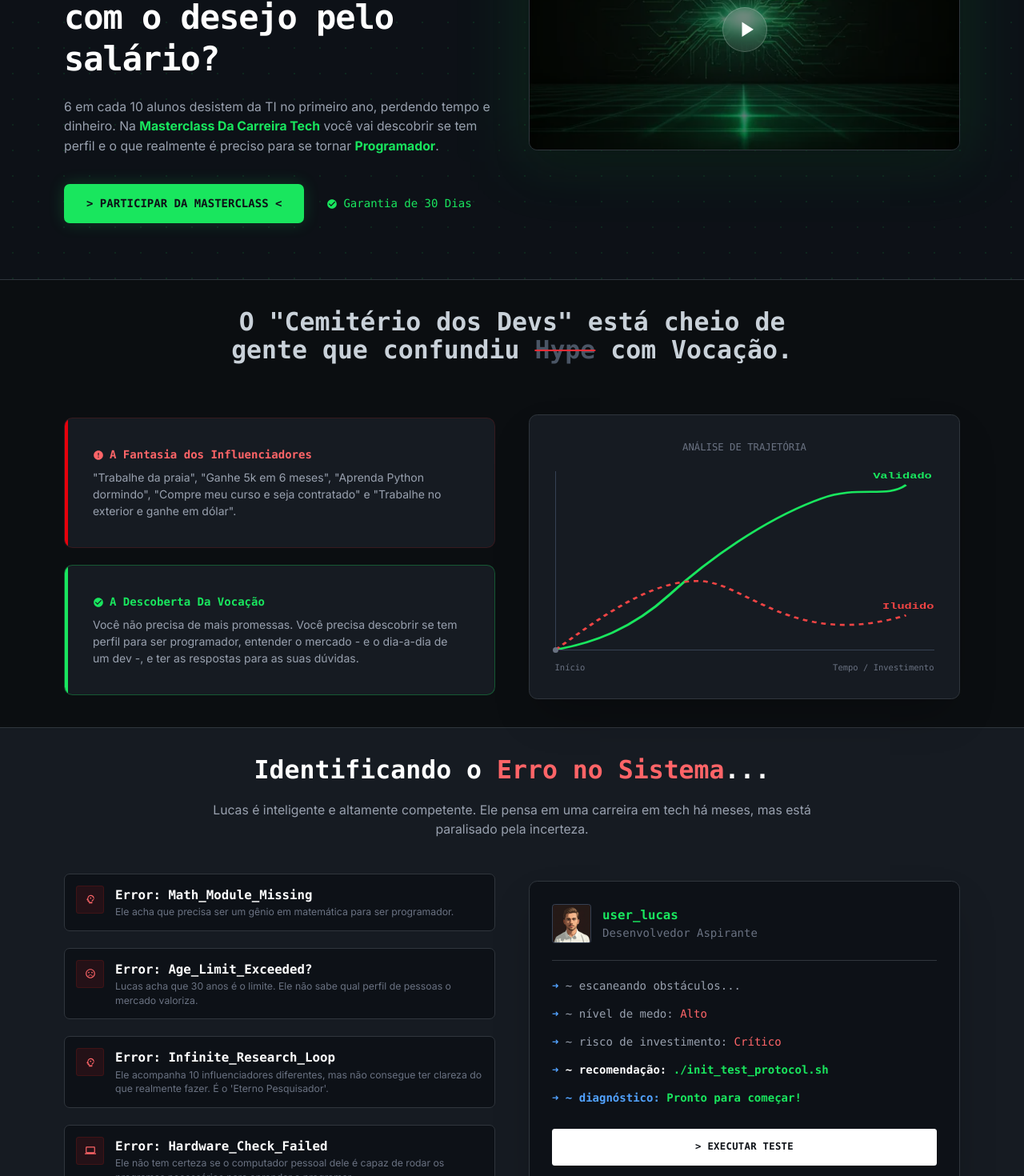
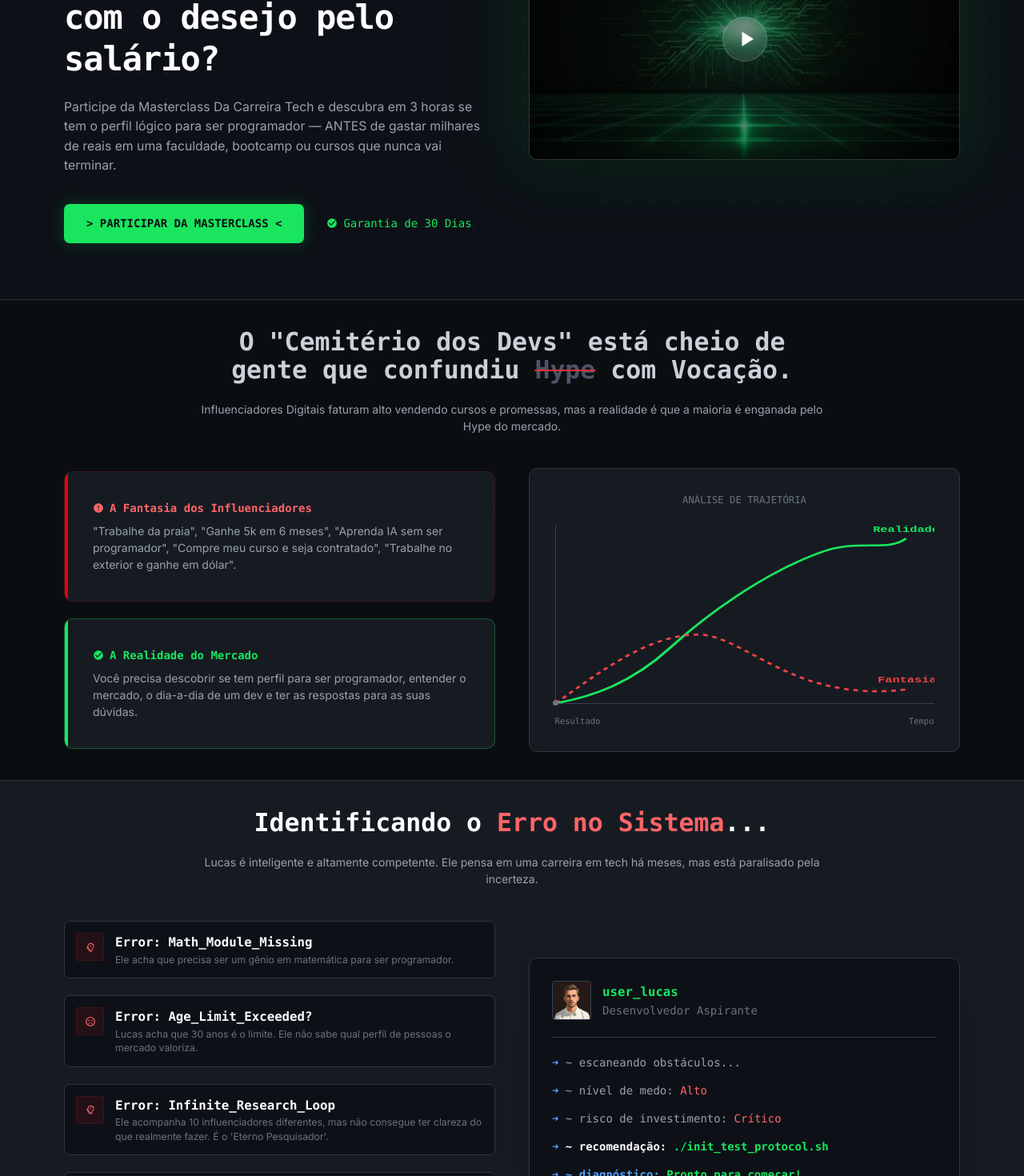
Before and after one commit to veniciosribeiro/masterclass-carreira-tech, a React (Vite) app: page / in a window 1280 px wide. Shown: the part 340-1810 px from the top of the page at 80% size. Built offline with nearby package versions, Linux system fonts and the light colour scheme.

Commit message:
Melhorias de copy 2

```diff
--- a/components/Hero.tsx
+++ b/components/Hero.tsx
@@ -19,7 +19,7 @@ export const Hero: React.FC = () => {
             Você tem a <span className="text-primary">Lógica</span> para se tornar Programador ou estão te <span className="text-red-400">Iludindo</span> com o desejo pelo salário?
           </h1>
           <p className="text-gray-400 font-light text-md md:text-lg max-w-3xl mx-auto lg:mx-0 font-light">
-            6 em cada 10 alunos desistem da TI no primeiro ano, perdendo tempo e dinheiro. Na <span className="text-primary font-bold">Masterclass Da Carreira Tech</span> você vai descobrir se tem perfil e o que realmente é preciso para se tornar <span className="text-primary font-bold">Programador</span>.
+            Participe da Masterclass Da Carreira Tech e descubra em 3 horas se tem o perfil lógico para ser programador — ANTES de gastar milhares de reais em uma faculdade, bootcamp ou cursos que nunca vai terminar.
           </p>
           <div className="flex flex-col sm:flex-row gap-4 justify-center lg:justify-start pt-4">
             <button
--- a/components/LucasProfile.tsx
+++ b/components/LucasProfile.tsx
@@ -10,7 +10,7 @@ export const LucasProfile: React.FC = () => {
                     <h2 className="text-3xl md:text-4xl font-bold mb-6 font-mono">
                         Identificando o <span className="text-red-400">Erro no Sistema</span>...
                     </h2>
-                    <p className="text-gray-400 mt-4 font-light text-lg">
+                    <p className="text-gray-400 mt-4 font-light text-md">
                         Lucas é inteligente e altamente competente. Ele pensa em uma carreira em tech há meses, mas está paralisado pela incerteza.
                     </p>
                 </div>
@@ -79,12 +79,6 @@ export const LucasProfile: React.FC = () => {
                                 <p className="mt-4 text-white font-bold text-base"><span className="text-blue-400">➜</span> ~ recomendação: <span className="text-primary">./init_test_protocol.sh</span></p>
                                 <p className="mt-4 text-blue-400 font-bold text-base"><span className="text-blue-400">➜</span> ~ diagnóstico: <span className="text-primary">Pronto para começar!</span></p>
                             </div>
-                            <button
-                                onClick={() => scrollToSection('pricing')}
-                                className="mt-8 w-full py-4 rounded bg-white text-[#0D1117] font-bold hover:bg-gray-200 transition-colors font-mono uppercase tracking-wide"
-                            >
-                                &gt; Executar Teste
-                            </button>
                         </div>
                     </div>
                 </div>
--- a/components/Modules.tsx
+++ b/components/Modules.tsx
@@ -8,7 +8,7 @@ export const Modules: React.FC = () => {
         <div className="text-center mb-16">
           <span className="text-primary font-bold tracking-widest uppercase text-xs font-mono border border-primary/30 px-2 py-1 rounded bg-primary/10">The Black Box</span>
           <h2 className="text-3xl md:text-4xl font-black mt-6 text-white font-mono">Conheça o Protocolo de Validação da <span className="text-primary">Carreira Tech™</span></h2>
-          <p className="text-gray-400 mt-4 font-light text-lg">Não é uma aula. É um laboratório prático de 3 etapas.</p>
+          <p className="text-gray-400 mt-4 font-light text-md">Não é uma aula. É um laboratório prático de 3 etapas.</p>
         </div>
 
         <div className="grid md:grid-cols-3 gap-8">
--- a/components/Pricing.tsx
+++ b/components/Pricing.tsx
@@ -7,7 +7,7 @@ export const Pricing: React.FC = () => {
       <div className="max-w-5xl mx-auto">
         <div className="text-center mb-16">
           <h2 className="text-3xl md:text-5xl font-black mb-4 font-mono">A Matemática da sua Decisão</h2>
-          <p className="text-gray-400 text-lg">Por menos de uma pizza, você blinda seu patrimônio contra o erro.</p>
+          <p className="text-gray-400 text-md">Por menos de uma pizza, você blinda seu patrimônio contra o erro.</p>
         </div>
 
         <div className="overflow-hidden rounded-xl border border-border-dark bg-surface-dark shadow-2xl">
--- a/components/RealityCheck.tsx
+++ b/components/RealityCheck.tsx
@@ -9,6 +9,9 @@ export const RealityCheck: React.FC = () => {
           <h2 className="text-3xl md:text-4xl font-bold mb-6 font-mono">
             O "Cemitério dos Devs" está cheio de gente que confundiu <span className="text-gray-600 line-through decoration-red-500 decoration-2">Hype</span> com Vocação.
           </h2>
+          <p className="text-gray-400 mt-4 font-light text-md">
+            Influenciadores Digitais faturam alto vendendo cursos e promessas, mas a realidade é que a maioria é enganada pelo Hype do mercado.
+          </p>
         </div>
 
         <div className="grid lg:grid-cols-2 gap-12 items-center">
@@ -20,7 +23,7 @@ export const RealityCheck: React.FC = () => {
                 A Fantasia dos Influenciadores
               </h4>
               <p className="text-gray-400">
-                "Trabalhe da praia", "Ganhe 5k em 6 meses", "Aprenda Python dormindo", "Compre meu curso e seja contratado" e "Trabalhe no exterior e ganhe em dólar".
+                "Trabalhe da praia", "Ganhe 5k em 6 meses", "Aprenda IA sem ser programador", "Compre meu curso e seja contratado", "Trabalhe no exterior e ganhe em dólar".
               </p>
             </div>
 
@@ -28,10 +31,10 @@ export const RealityCheck: React.FC = () => {
               <div className="absolute left-0 top-0 w-1 h-full bg-primary"></div>
               <h4 className="text-primary font-bold font-mono mb-2 flex items-center gap-2">
                 <VerifiedIcon />
-                A Descoberta Da Vocação
+                A Realidade do Mercado
               </h4>
               <p className="text-gray-400">
-                Você não precisa de mais promessas. Você precisa descobrir se tem perfil para ser programador, entender o mercado - e o dia-a-dia de um dev -, e ter as respostas para as suas dúvidas.
+                Você precisa descobrir se tem perfil para ser programador, entender o mercado, o dia-a-dia de um dev e ter as respostas para as suas dúvidas.
               </p>
             </div>
           </div>
@@ -44,24 +47,24 @@ export const RealityCheck: React.FC = () => {
               {/* Combined SVG for both lines */}
               <svg className="absolute inset-0 h-full w-full" viewBox="0 0 400 260" preserveAspectRatio="none">
                 {/* Labels for Estrategyst */}
-                <text x="335" y="10" fill="#19e65e" fontSize="13" fontFamily="monospace" fontWeight="bold">Validado</text>
+                <text x="335" y="10" fill="#19e65e" fontSize="13" fontFamily="monospace" fontWeight="bold">Realidade</text>
 
                 {/* Green Line (Estrategista) - starts from origin with smoother curves */}
                 <path d="M0,260 C40,250 80,230 120,180 C160,130 220,70 280,40 C320,20 350,40 370,20" fill="none" stroke="#19e65e" strokeWidth="3" />
 
                 {/* Labels for Pato */}
-                <text x="345" y="200" fill="#ef4444" fontSize="13" fontFamily="monospace" fontWeight="bold">Iludido</text>
+                <text x="340" y="230" fill="#ef4444" fontSize="13" fontFamily="monospace" fontWeight="bold">Fantasia</text>
 
                 {/* Red Line (Pato) - starts from origin */}
-                <path d="M0,260 C50,210 100,160 150,160 C200,160 250,260 370,210" fill="none" stroke="#ef4444" strokeWidth="3" strokeDasharray="5,5" />
+                <path d="M0,260 C50,210 100,160 150,160 C200,160 250,260 370,240" fill="none" stroke="#ef4444" strokeWidth="3" strokeDasharray="5,5" />
               </svg>
 
               {/* Origin point marker */}
               <div className="absolute bottom-0 left-0 w-2 h-2 bg-gray-500 rounded-full -ml-1 -mb-1"></div>
             </div>
             <div className="flex justify-between text-xs text-gray-500 font-mono mt-4">
-              <span>Início</span>
-              <span>Tempo / Investimento</span>
+              <span>Resultado</span>
+              <span>Tempo</span>
             </div>
           </div>
         </div>
```
